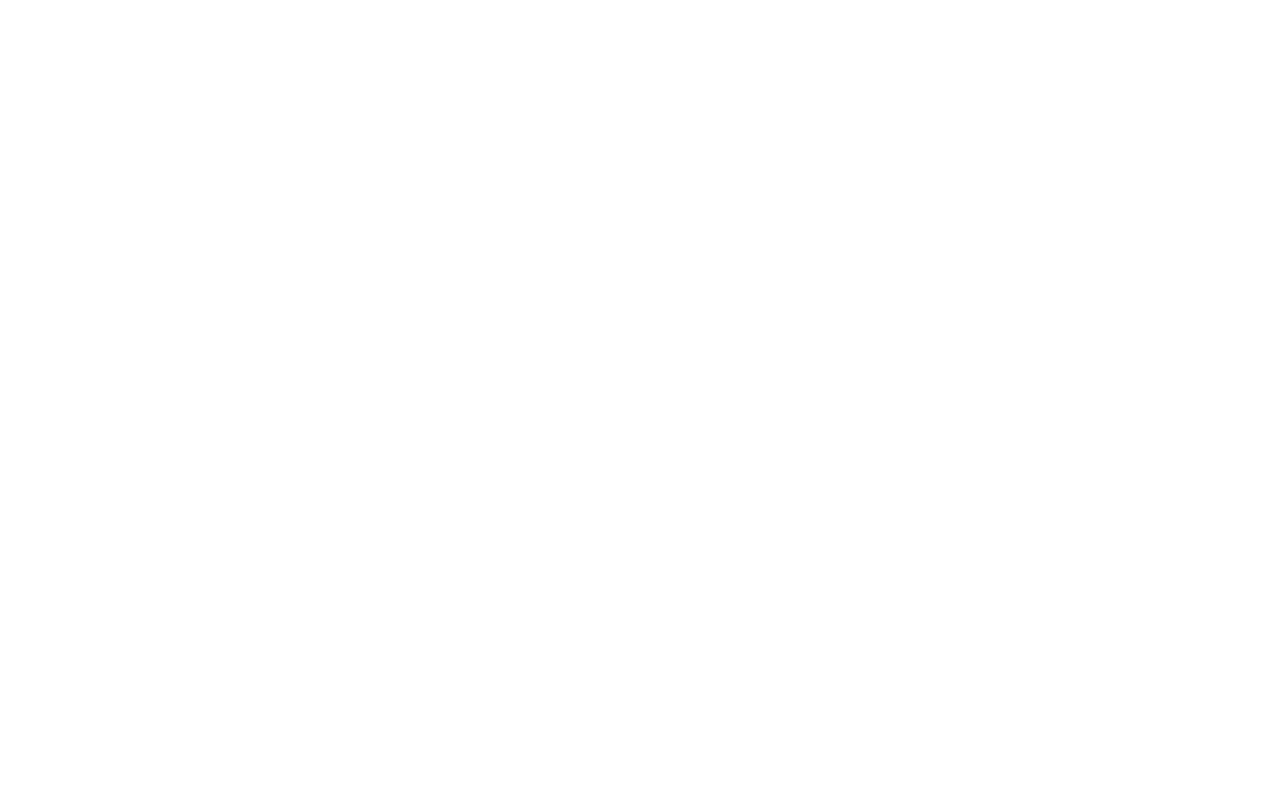
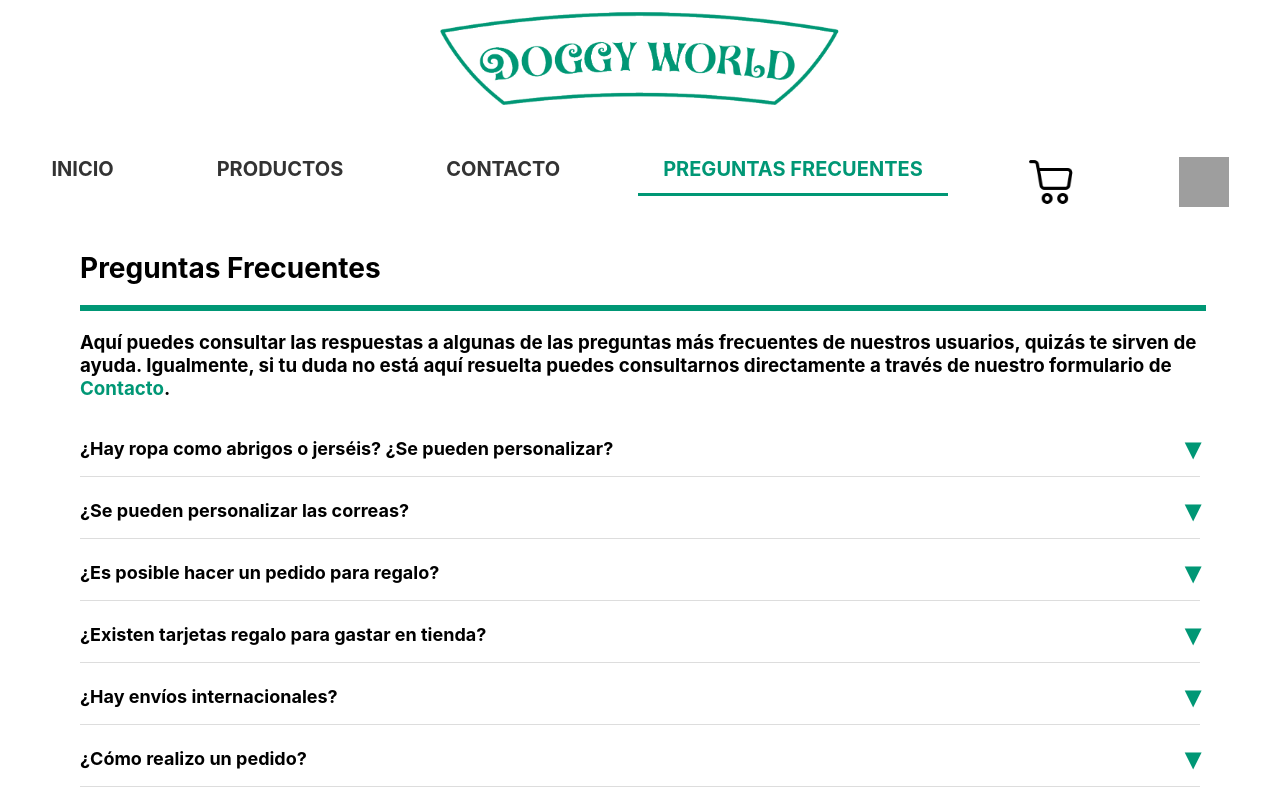
Before and after one commit to anacuende/DoggyWorld, a React (Create React App) app in the folder frontend/doggy_world/: page /preguntasFrecuentes in a window 1280 px wide. Before the commit this address had no page. Shown: the top 800 px of the page. Built offline with nearby package versions, Linux system fonts and the light colour scheme; grey boxes are pictures that could not be loaded.

Commit message:
Hecha pantalla de Preguntas Frecuentes

```diff
--- a/frontend/doggy_world/src/App.js
+++ b/frontend/doggy_world/src/App.js
@@ -5,6 +5,7 @@
 import Inicio from './screens/Inicio';
 import Productos from './screens/Productos';
 import DetalleProducto from './screens/DetalleProducto';
+import PreguntasFrecuentes from './screens/PreguntasFrecuentes';
 import Carrito from './screens/Carrito';
 import PerfilModificarDatos from './screens/PerfilModificarDatos';
 import PerfilListaDeseos from './screens/PerfilListaDeseos';
@@ -21,6 +22,7 @@
 		      <Route path="inicio" element={<Inicio/>}/>
           <Route path="productos" element={<Productos/>}/>
           <Route path="productos/:productId" element={<DetalleProducto/>}/>
+          <Route path="preguntasFrecuentes" element={<PreguntasFrecuentes/>}/>
           <Route path="carrito" element={<Carrito/>}/>
           <Route path="perfilModificarDatos" element={<PerfilModificarDatos/>}/>
           <Route path="perfilListaDeseos" element={<PerfilListaDeseos/>}/>
--- /dev/null
+++ b/frontend/doggy_world/src/screens/CSSScreens/PreguntasFrecuentes.css
@@ -0,0 +1,86 @@
+.PFContenedor {
+    padding: 0 80px;
+    margin: 0 auto 25px auto;
+}
+
+.PFTitulo {
+    text-align: left;
+    font-size: 28px;
+    margin-bottom: 10px;
+}
+
+.PFSubrayado {
+    width: 100%;
+    border: 3px solid #009775;
+    margin: 20px 0;
+}
+
+.PFIntro {
+    margin-bottom: 30px;
+}
+
+.PFIntro a {
+    color: #009775;
+    text-decoration: none;
+}
+
+.PFIntro a:hover {
+    text-decoration: underline;
+}
+
+.PFItem {
+    margin-bottom: 15px;
+    padding-bottom: 10px;
+    border-bottom: 1px solid #ddd;
+}
+
+.PFPregunta {
+    display: flex;
+    justify-content: space-between;
+    align-items: center;
+    cursor: pointer;
+    font-size: 18px;
+    font-weight: bold;
+}
+
+.PFFlecha {
+    font-size: 30px;
+    color: #009775;
+    transition: transform 0.3s ease;
+}
+
+.PFFlecha.abierta {
+    transform: rotate(180deg);
+}
+
+.PFRespuesta {
+    max-height: 0;
+    overflow: hidden;
+    transition: max-height 0.5s ease, padding 0.5s ease;
+    padding-top: 0;
+}
+
+.PFRespuestaVisible {
+    max-height: 200px;
+    padding-top: 10px;
+}
+
+@media (max-width: 768px) {
+    .PFPregunta {
+        font-size: 16px;
+    }
+
+    .PFRespuesta {
+        font-size: 14px;
+    }
+}
+
+@media (max-width: 480px) {
+    .PFPregunta {
+        font-size: 14px;
+    }
+
+    .PFRespuesta {
+        font-size: 12px;
+    }
+}
--- /dev/null
+++ b/frontend/doggy_world/src/screens/PreguntasFrecuentes.js
@@ -0,0 +1,69 @@
+import React, {useState} from 'react';
+import {Link} from 'react-router-dom';
+import './CSSScreens/PreguntasFrecuentes.css';
+
+function PreguntasFrecuentes() {
+    const preguntasRespuestas = [
+        {
+            pregunta: '¿Hay ropa como abrigos o jerséis? ¿Se pueden personalizar?',
+            respuesta: 'En este momento no disponemos de prendas de ropa para nuestros peludos, aunque preveemos implementarlas pronto. Les podemos adelantar que sí serán personalizables dichas prendas.'
+        },
+        {
+            pregunta: '¿Se pueden personalizar las correas?',
+            respuesta: 'Actualmente no disponemos de ese servicio pero estará disponible próximamente.'
+        },
+        {
+            pregunta: '¿Es posible hacer un pedido para regalo?',
+            respuesta: 'No disponemos de este servicio pero estamos valorando su implementación.'
+        },
+        {
+            pregunta: '¿Existen tarjetas regalo para gastar en tienda?',
+            respuesta: 'No, actualmente no disponemos de este servicio.'
+        },
+        {
+            pregunta: '¿Hay envíos internacionales?',
+            respuesta: 'Sí, enviamos a cualquier parte del mundo. El plazo máximo de entrega para los pedidos fuera de España es de 30 días naturales.'
+        },
+        {
+            pregunta: '¿Cómo realizo un pedido?',
+            respuesta: 'Para realizar un pedido, simplemente añade los productos a tu carrito y rellena los campos requeridos con tus datos para completar el proceso de compra. Después pulsa el botón "Realizar pedido" y listo. ¡Tu pedido está en camino!'
+        },
+        {
+            pregunta: '¿Cómo puedo rastrear mi pedido?',
+            respuesta: 'Deberás hacerlo mediante la aplicación o sitio web proporcionado por la propia empresa de reparto, ya que desde Doggy World no disponemos de esta función.'
+        },
+        {
+            pregunta: '¿Puedo cancelar un pedido?',
+            respuesta: 'Sí, tan solo tienes que acceder a tu perfil y seleccionar la opción "Mis pedidos". Busca el pedido que deseas cancelar y selecciona la opción "Cancelar pedido". Esa acción será suficiente para cancelar el pedido. Se realizará el intrego del importe en un plazo máximo de 7 días (puede tardar más o menos tiempo según el banco).'
+        }
+    ];
+
+    const [preguntaActiva, setPreguntaActiva] = useState(null);
+
+    const manejadorRespuesta = (index) => {
+        setPreguntaActiva(preguntaActiva === index ? null : index);
+    };
+
+    return (
+        <div className="PFContenedor">
+            <h1 className="PFTitulo">Preguntas Frecuentes</h1>
+            <hr className="PFSubrayado"/>
+
+            <h3 className="PFIntro">Aquí puedes consultar las respuestas a algunas de las preguntas más frecuentes de nuestros usuarios, quizás te sirven de ayuda. Igualmente, si tu duda no está aquí resuelta puedes consultarnos directamente a través de nuestro formulario de <Link to="/contacto">Contacto</Link>.</h3>
+
+            {preguntasRespuestas.map((item, index) => (
+                <div key={index} className="PFItem">
+                    <div className="PFPregunta" onClick={() => manejadorRespuesta(index)}>
+                        <span>{item.pregunta}</span>
+                        <span className={`PFFlecha ${preguntaActiva === index ? 'abierta' : ''}`}>&#9662;</span>
+                    </div>
+                    <div className={`PFRespuesta ${preguntaActiva === index ? 'PFRespuestaVisible' : ''}`}>
+                        {item.respuesta}
+                    </div>
+                </div>
+            ))}
+        </div>
+    );
+}
+
+export default PreguntasFrecuentes;
```
Also changed, not shown: 1 other file (tests, documents, lock files or other folders).
